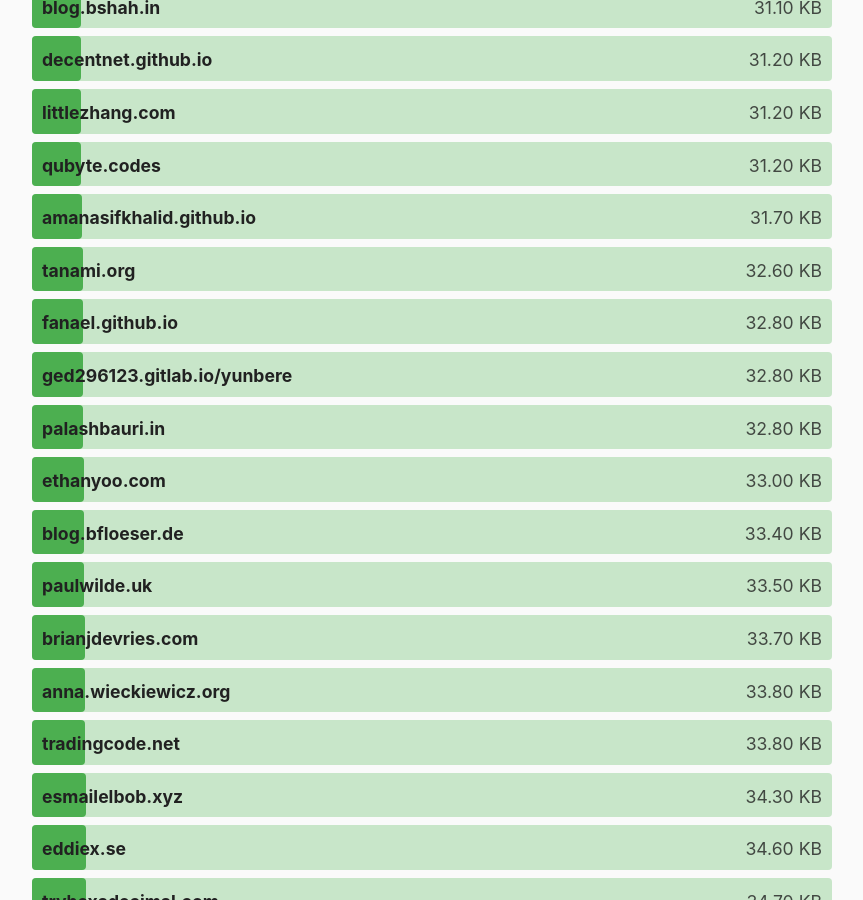
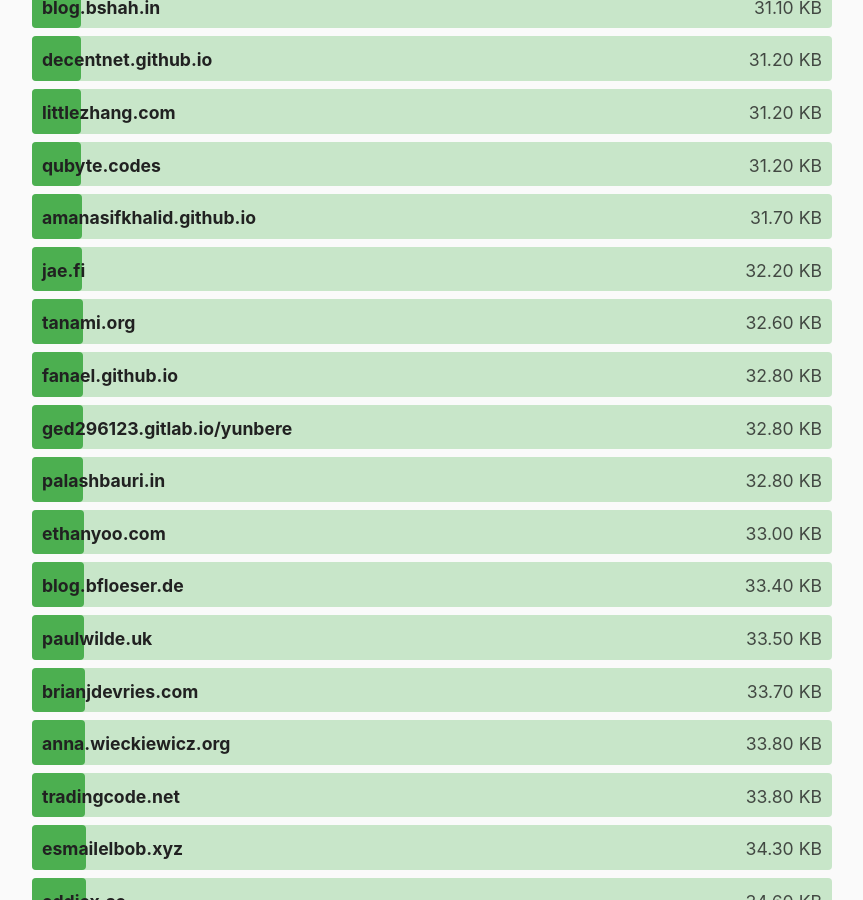
Before and after one commit to kevquirk/512kb.club, a Jekyll site: the page built from index.md, in a window 1280 px wide and 900 px high, scrolled down 9791 px. Shown: the whole window, without its empty margins (208-1071 px from the left). Built offline with Jekyll 4.4.1, drawn with Linux system fonts in a browser that asks for light colours.

Commit message:
Data: update jae.fi size

```diff
--- a/_data/sites.yml
+++ b/_data/sites.yml
@@ -1135,7 +1135,7 @@
 
 - domain: jae.fi
   url: https://jae.fi/
-  size: 54.1
+  size: 32.2
   last_checked: 2022-02-04
 
 - domain: jakobbouchard.dev
```
